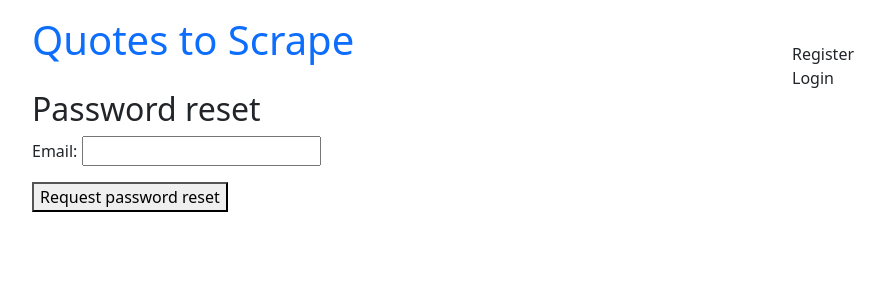
After one commit to Y3vh3n11/HW10_django, a Django app: page /users/reset-password/ in a window 1280 px wide. The commit adds this page. Shown: the top 300 px of the page, without its empty margins (50-935 px from the left). Run offline with Django 5.2, Linux system fonts and the light colour scheme.

Commit message:
HW13_add_reset_pass

```diff
--- a/HW10/hw_project/users/templates/users/login.html
+++ b/HW10/hw_project/users/templates/users/login.html
@@ -34,6 +34,9 @@
         </div>
         <button type="submit" class="btn btn-primary">Submit</button>
         <button type="reset" class="btn btn-secondary">Reset</button>
+        <div class="small text-center">
+            <a href="{% url 'users:password_reset' %}" class="text-center"><i>Forgot Password?</i></a>
+        </div>
     </form>
 </div>
 {% endblock %}
--- /dev/null
+++ b/HW10/hw_project/users/templates/users/password_reset.html
@@ -0,0 +1,12 @@
+{% extends "quotes/base.html" %}
+
+{% block body %}
+
+<h2>Password reset</h2>
+<form method="post">
+    {% csrf_token %}
+    {{ form.as_p }}
+    <button type="submit">Request password reset</button>
+</form>
+
+{% endblock %}
--- /dev/null
+++ b/HW10/hw_project/users/templates/users/password_reset_subject.txt
@@ -0,0 +1 @@
+Password Reset
--- a/HW10/hw_project/users/urls.py
+++ b/HW10/hw_project/users/urls.py
@@ -3,6 +3,8 @@ from django.contrib.auth.views import LoginView
 
 from . import views
 from .forms import LoginForm
+from django.contrib.auth.views import PasswordResetDoneView, PasswordResetConfirmView, PasswordResetCompleteView
+
 
 app_name = "users"
 
@@ -18,4 +20,14 @@ urlpatterns = [
         name="login",
     ),
     path("logout/", views.logout_view, name="logout"),
+    path('reset-password/', views.ResetPasswordView.as_view(), name='password_reset'),
+    path('reset-password/done/', PasswordResetDoneView.as_view(template_name='users/password_reset_done.html'),
+         name='password_reset_done'),
+    path('reset-password/confirm/<uidb64>/<token>/',
+         PasswordResetConfirmView.as_view(template_name='users/password_reset_confirm.html',
+                                          success_url='/users/reset-password/complete/'),
+         name='password_reset_confirm'),
+    path('reset-password/complete/',
+         PasswordResetCompleteView.as_view(template_name='users/password_reset_complete.html'),
+         name='password_reset_complete'),
 ]
--- a/HW10/hw_project/users/views.py
+++ b/HW10/hw_project/users/views.py
@@ -2,7 +2,13 @@ from django.shortcuts import render, redirect
 from django.views import View
 from django.contrib import messages
 from .forms import RegisterForm
-from django.contrib.auth import logout
+
+from django.contrib.auth import authenticate, login, logout
+from django.contrib.auth.decorators import login_required
+from django.contrib.auth.views import PasswordResetView
+from django.contrib.messages.views import SuccessMessageMixin
+
+from django.urls import reverse_lazy
 
 
 class RegisterView(View):
@@ -34,3 +40,11 @@ class RegisterView(View):
 def logout_view(request):
     logout(request)
     return redirect("users:login")
+
+class ResetPasswordView(SuccessMessageMixin, PasswordResetView):
+    template_name = 'users/password_reset.html'
+    email_template_name = 'users/password_reset_email.html'
+    html_email_template_name = 'users/password_reset_email.html'
+    success_url = reverse_lazy('users:password_reset_done')
+    success_message = "An email with instructions to reset your password has been sent to %(email)s."
+    subject_template_name = 'users/password_reset_subject.txt'
```
Also changed, not shown: HW10/hw_project/hw_project/settings.py (+19 -9 lines), HW10/hw_project/users/templates/users/password_reset_complete.html (added, +7 -0 lines), HW10/hw_project/users/templates/users/password_reset_confirm.html (added, +12 -0 lines), HW10/hw_project/users/templates/users/password_reset_done.html (added, +8 -0 lines), HW10/hw_project/users/templates/users/password_reset_email.html (added, +13 -0 lines), HW10/hw_project/utils/migration.py (+13 -8 lines).
